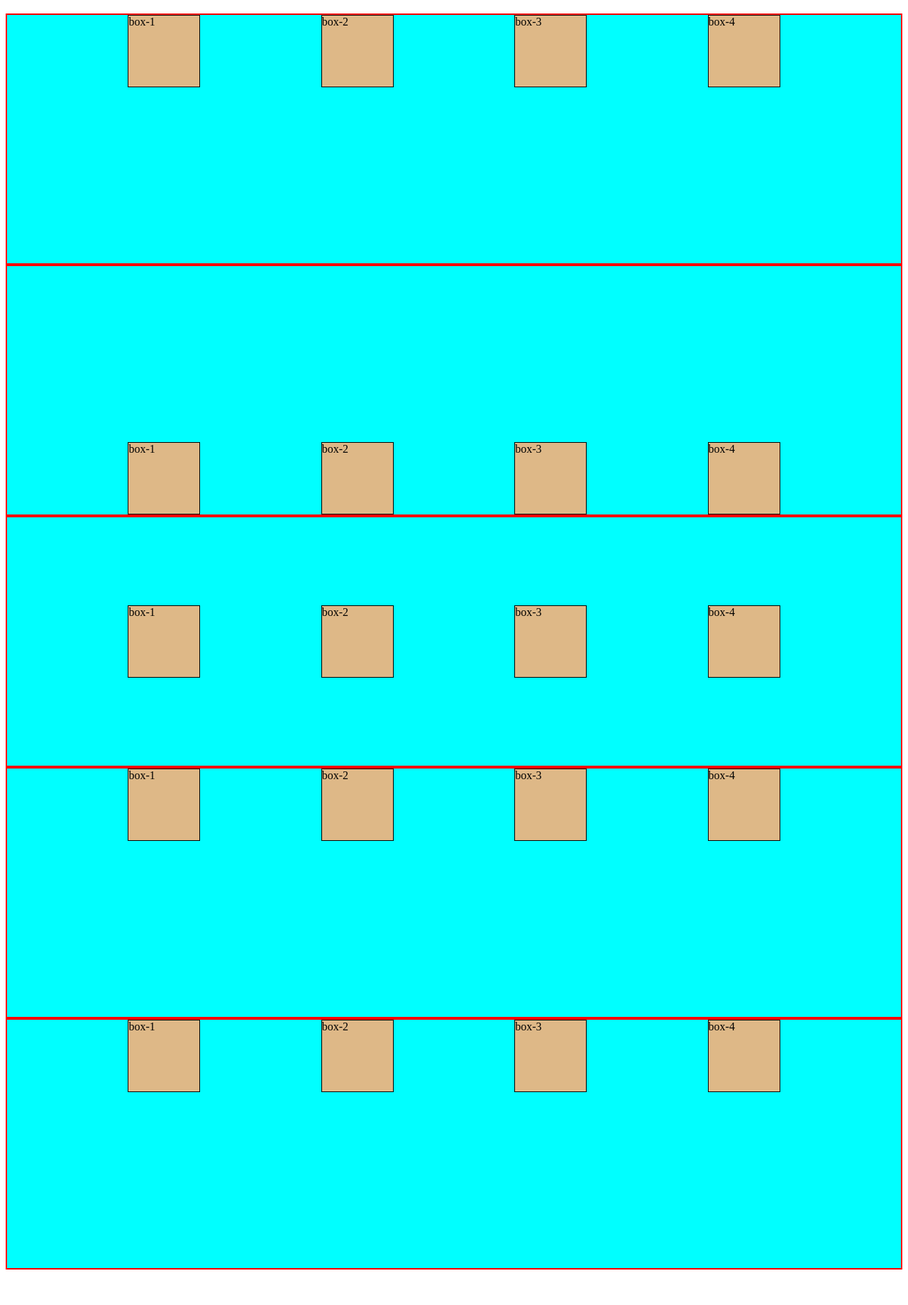
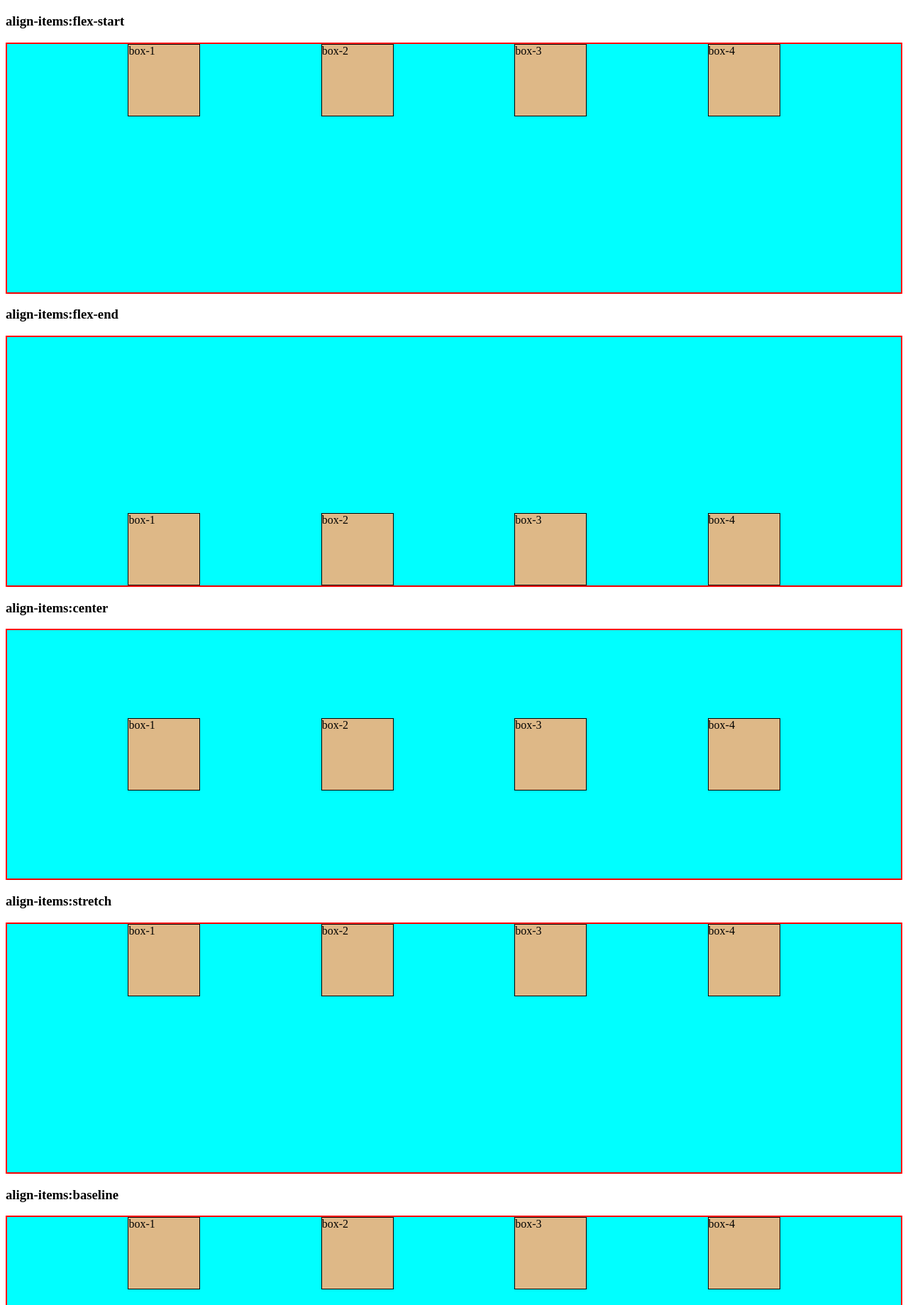
Before and after one commit to nikhilyadav566/html-css-js-files, a plain HTML site: page Css/Lec7-Flex Box/06-align-items.html in a window 1280 px wide. Shown: the part 61-1900 px from the top of the page at 71% size. Before the commit the page ends 1858 px from the top, so only its background shows below. Drawn offline with Linux system fonts and the light colour scheme.

Commit message:
Update 06-align-items.html<h3>

```diff
--- a/Css/Lec7-Flex Box/06-align-items.html
+++ b/Css/Lec7-Flex Box/06-align-items.html
@@ -8,6 +8,7 @@
 </head>
 <body>
     <h1>Align-Items</h1>
+    <h3>align-items:flex-start</h3>
     <div class="container" id="main">
         <div class="box">box-1</div>
         <div class="box">box-2</div>
@@ -15,6 +16,7 @@
         <div class="box">box-4</div>
     </div>
 
+    <h3>align-items:flex-end</h3>
     <div class="container2"id="main">
         <div class="box" >box-1</div>
         <div class="box" >box-2</div>
@@ -22,6 +24,7 @@
         <div class="box" >box-4</div>
     </div>
 
+    <h3>align-items:center</h3>
     <div class="container3" id="main">
         <div class="box">box-1</div>
         <div class="box">box-2</div>
@@ -29,6 +32,7 @@
         <div class="box">box-4</div>
     </div>
 
+    <h3>align-items:stretch</h3>
      <div class="container4" id="main">
         <div class="box">box-1</div>
         <div class="box">box-2</div>
@@ -36,6 +40,7 @@
         <div class="box">box-4</div>
     </div>
 
+    <h3>align-items:baseline</h3>
      <div class="container5" id="main">
         <div class="box">box-1</div>
         <div class="box">box-2</div>
```
